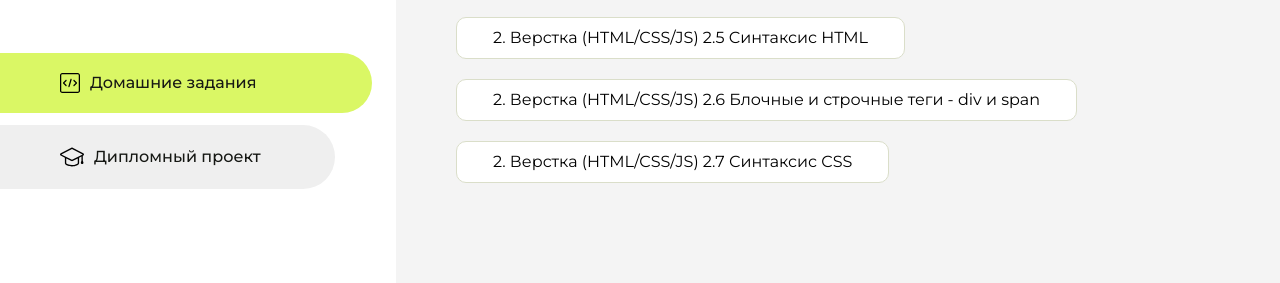
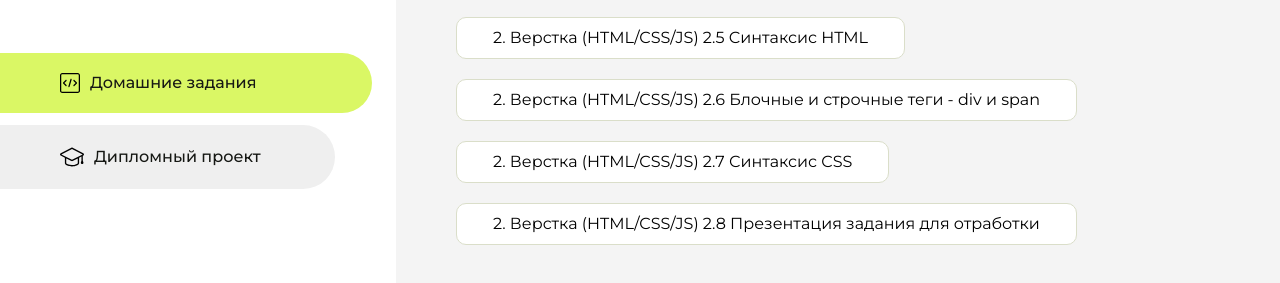
Before and after one commit to Giorgi3002/HomeWork, a plain HTML site: page index.html in a window 1280 px wide. Shown: the part 283-566 px from the top of the page. Drawn offline with Linux system fonts and the light colour scheme.

Commit message:
Update index.html

```diff
--- a/index.html
+++ b/index.html
@@ -104,6 +104,9 @@
                     <li class="content__list-item">
                         <a href="lesson-4/index.html">2. Верстка (HTML/CSS/JS) 2.7 Синтаксис CSS</a>
                     </li>
+                    <li class="content__list-item">
+                        <a href="lesson-5/index.html">2. Верстка (HTML/CSS/JS) 2.8 Презентация задания для отработки</a>
+                    </li>
                 </ul>
             </div>
             <div class="content__block hidden" id="diplomBlock">
```
